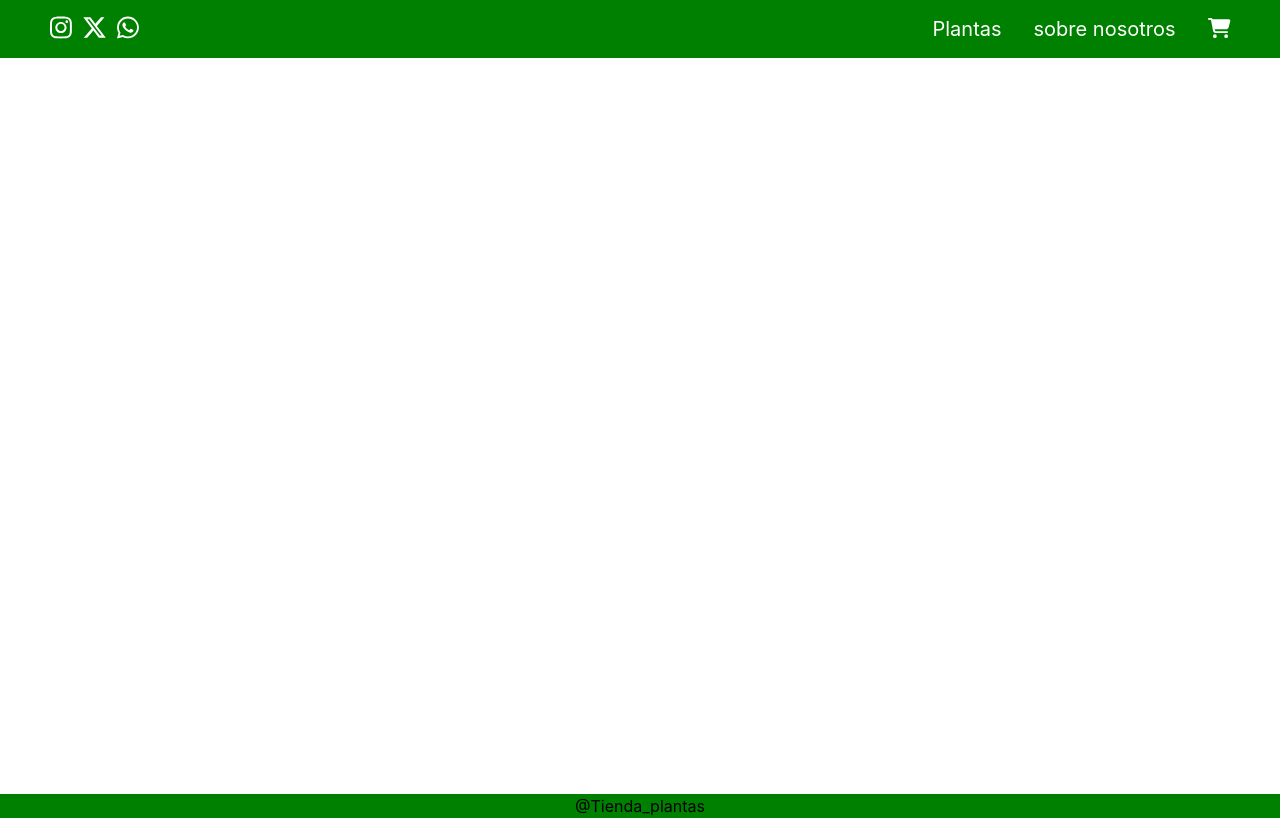
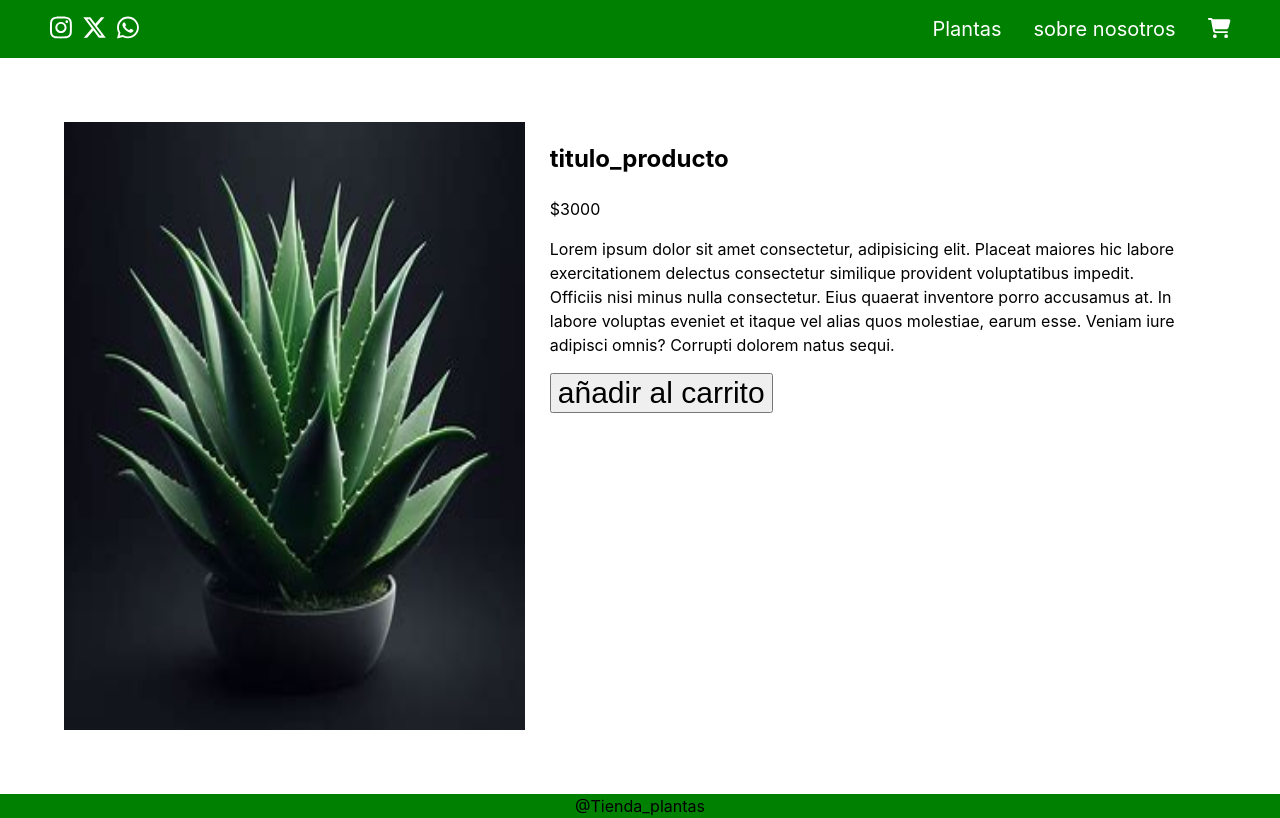
Before and after one commit to jualvareze/Tienda_Plantas, a React (Vite) app: page /producto in a window 1280 px wide. Built offline with nearby package versions, Linux system fonts and the light colour scheme; no server answers.

Commit message:
view producto

```diff
--- a/src/App.jsx
+++ b/src/App.jsx
@@ -10,6 +10,7 @@ import Carrito from './views/Carrito/Carrito';
 import AgregarProducto from './component/AgregarProducto/AgregarProducto';
 import Catalogo from './views/Catalogo/Catalogo'
 import Admin from './views/private/admin/Admin';
+import Producto from './views/Producto/Producto';
 function App() {
 const [products,setProducts] = useState([]) //productos
 const [carrito,setCarrito] = useState([]) // carrito
@@ -41,6 +42,7 @@ useEffect(()=>{
         <main>
           <Routes>
             <Route path="/" element={<Catalogo/>}></Route>
+            <Route path="/producto" element={<Producto/>}></Route>
             <Route path="/admin" element={<Admin/>}></Route>
             <Route path="/SobreNosotros" element={<SobreNosotros/>}></Route>
             <Route path="/Carrito" element={<Carrito/>}></Route>
--- /dev/null
+++ b/src/views/Producto/Producto.jsx
@@ -0,0 +1,27 @@
+import "./producto.css";
+
+const Producto = () => {
+  return (
+    <div className="producto">
+      <img
+        className="imagen-producto"
+        src="src/component/Productos/img/aloe_vera.jpeg"
+        alt=""
+      />
+      <div className="detalle-producto">
+        <h2>titulo_producto</h2>
+        <span className="precio-producto">$3000</span>
+        <p>
+          Lorem ipsum dolor sit amet consectetur, adipisicing elit. Placeat
+          maiores hic labore exercitationem delectus consectetur similique
+          provident voluptatibus impedit. Officiis nisi minus nulla consectetur.
+          Eius quaerat inventore porro accusamus at. In labore voluptas eveniet
+          et itaque vel alias quos molestiae, earum esse. Veniam iure adipisci
+          omnis? Corrupti dolorem natus sequi.
+        </p>
+        <button className="btn-addcarrito">añadir al carrito</button>
+      </div>
+    </div>
+  );
+};
+export default Producto;
--- /dev/null
+++ b/src/views/Producto/producto.css
@@ -0,0 +1,16 @@
+.producto{
+    display: flex;
+}
+
+.imagen-producto{
+    width: 40%;
+}
+
+.detalle-producto{
+    padding: 0px 25px 0px 25px;
+    width: 60%;
+}
+
+.btn-addcarrito{
+    font-size: 30px;
+}
```
Also changed, not shown: src/component/Productos/datos.json (deleted, +0 -26 lines).
